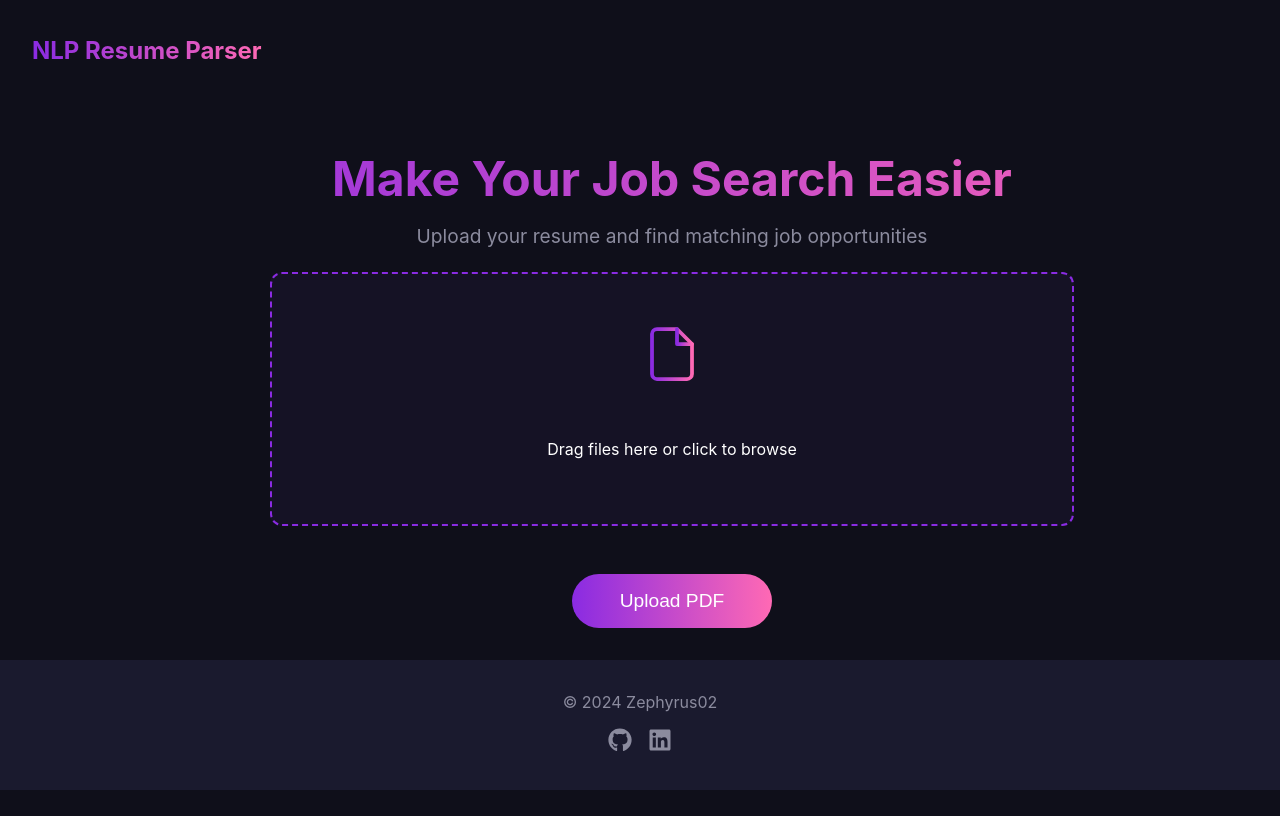
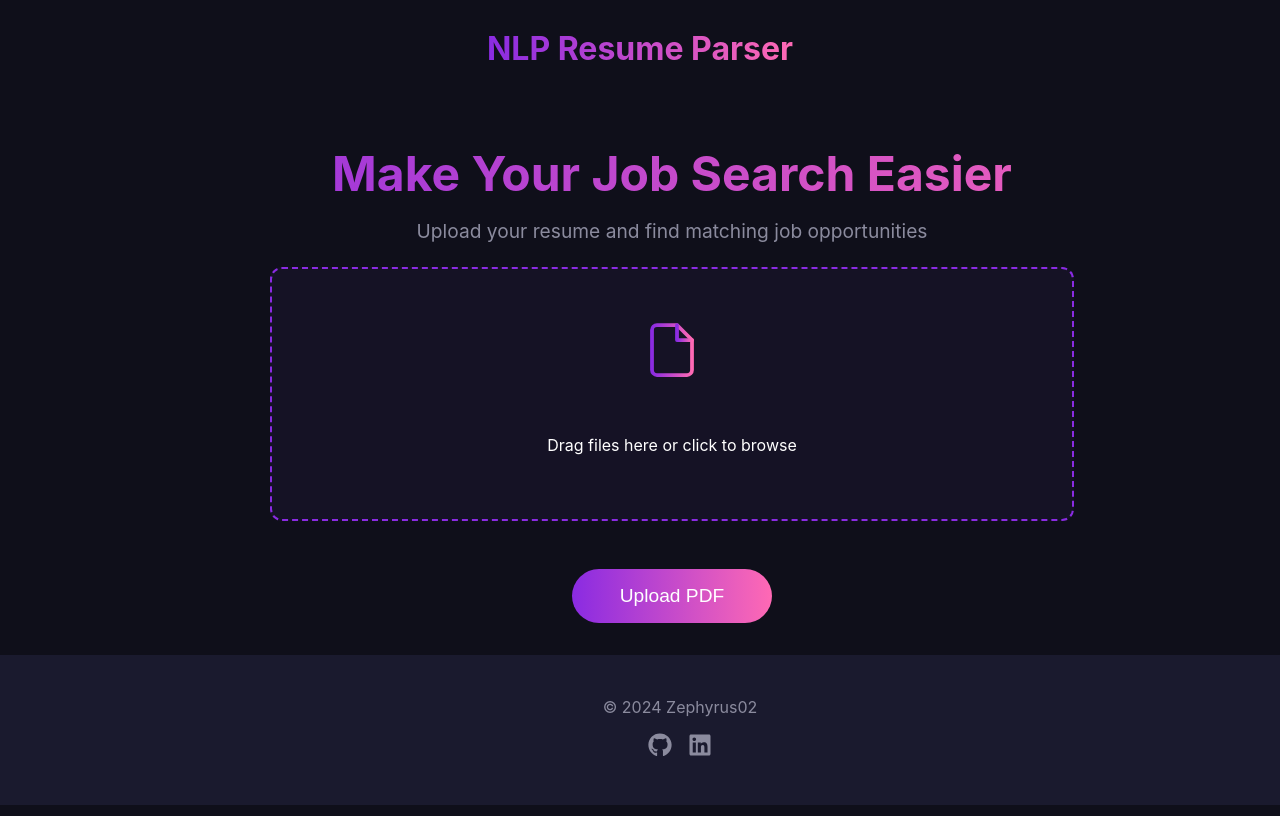
Before and after one commit to Zephyrus02/Frontend-for-NLP-Based-Resume-Parser, a React (Create React App) app: page / in a window 1280 px wide. Shown: the top 816 px of the page. Built offline with nearby package versions, Linux system fonts and the light colour scheme.

Commit message:
Updated css

```diff
--- a/src/App.css
+++ b/src/App.css
@@ -64,35 +64,25 @@ body {
 
 .navbar {
   background-color: transparent;
-  padding: 1rem 2rem;
+  margin: 1rem;
+  padding: 2rem;
   display: flex;
   justify-content: space-between;
   align-items: center;
+  position: relative;
 }
 
 .navbar-title {
-  font-size: 1.5rem;
+  font-size: 2rem;
   font-weight: bold;
   background: linear-gradient(to right, var(--accent-purple), var(--accent-pink));
   -webkit-background-clip: text;
   -webkit-text-fill-color: transparent;
   background-clip: text;
   color: transparent;
-}
-
-.navbar-links {
-  display: flex;
-  gap: 1rem;
-}
-
-.navbar-links a {
-  color: var(--text-dim);
-  text-decoration: none;
-  transition: color 0.3s;
-}
-
-.navbar-links a:hover {
-  color: var(--text-light);
+  position: absolute;
+  left: 50%;
+  transform: translateX(-50%);
 }
 
 .container {
@@ -282,9 +272,12 @@ body {
 
 .footer {
   background-color: var(--card-bg);
-  padding: 1rem;
+  padding: 10px;
   text-align: center;
   color: var(--text-dim);
+  display: flex;
+  flex-direction: column;
+  align-items: center;
 }
 
 .footer-content {
@@ -292,21 +285,17 @@ body {
   margin-bottom: 1rem;
 }
 
+.footer p{
+  padding-top: 1rem;
+  padding-left: 5rem;
+}
+
 .footer-links {
   display: flex;
   justify-content: center;
   gap: 1rem;
   margin-bottom: 1rem;
-}
-
-.footer-links a {
-  color: var(--text-dim);
-  text-decoration: none;
-  transition: color 0.3s;
-}
-
-.footer-links a:hover {
-  color: var(--text-light);
+  flex-wrap: wrap;
 }
 
 .social-icons {
```
Also changed, not shown: 1 other file (tests, documents, lock files or other folders).
